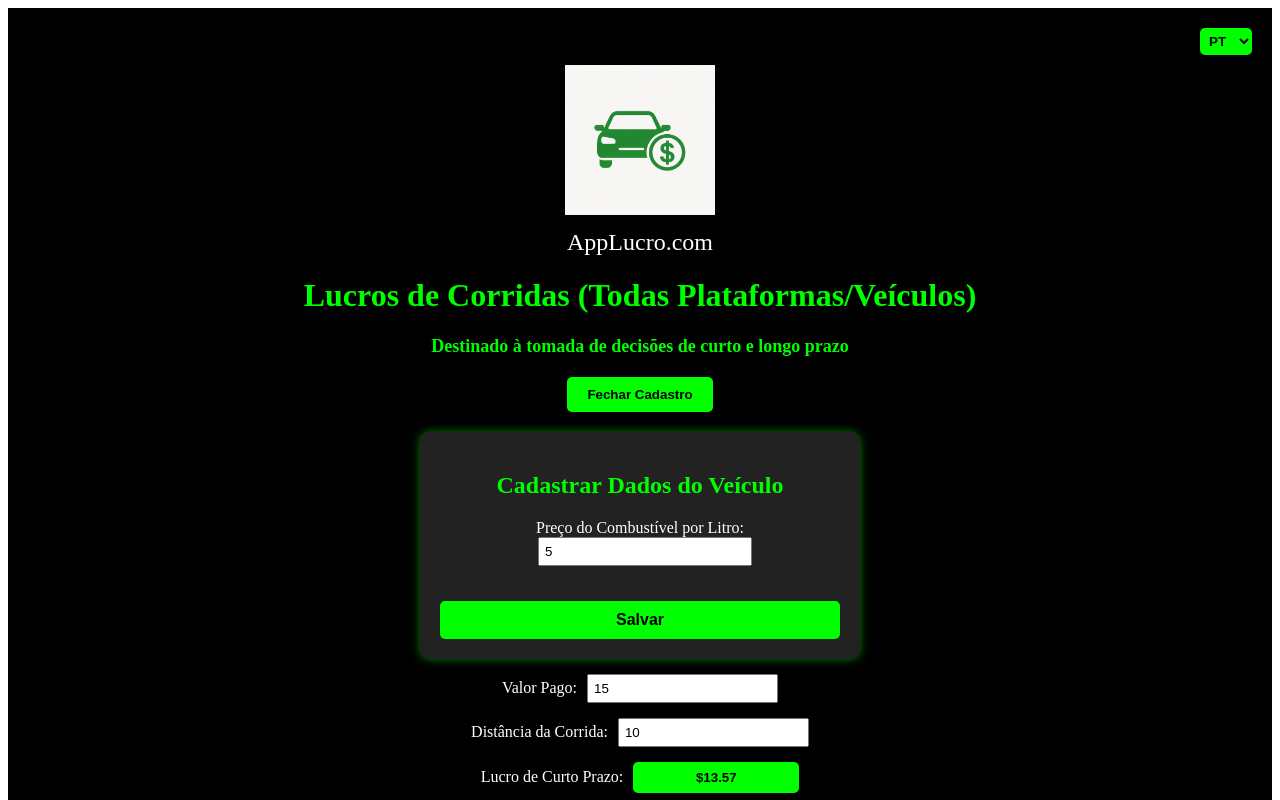
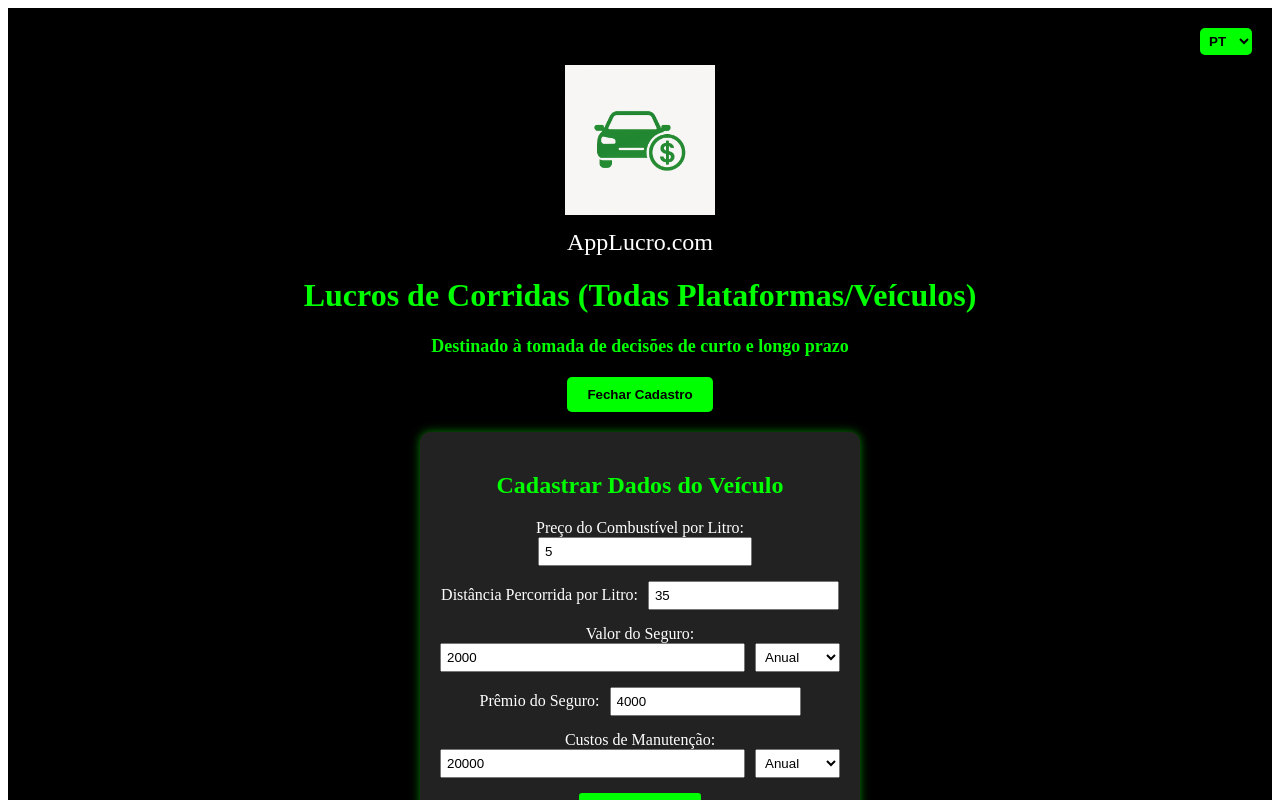
Before and after one commit to bracco42/AppLucro.com, a Next.js app: page / in a window 1280 px wide. Both pictures are taken after a click on the button "Cadastrar Dados do Veículo". Shown: the top 800 px of the page. Built offline with nearby package versions, Linux system fonts and the light colour scheme.

Commit message:
Update page.tsx - front end completo bug corrigido back end da tela pronto

```diff
--- a/app/page.tsx
+++ b/app/page.tsx
@@ -108,7 +108,7 @@ const translations = {
     }
   },
   zh: {
-    title: '行程利润计算器 (所有平台/车辆) [普通话]',
+    title: '行程利润计算器 (所有平台/车辆)',
     subtitle: '用于短期和长期决策',
     registerButton: '注册车辆数据',
     closeButton: '关闭',
@@ -570,7 +570,155 @@ export default function CalculoLucro() {
             />
           </div>
 
-          {/* ... (mantenha todos os outros campos do modal) */}
+          <div style={{ marginBottom: '15px' }}>
+            <label>{t.fuelEfficiency}</label>
+            <input
+              type="number"
+              value={kmPorLitro}
+              onChange={(e) => setKmPorLitro(e.target.value)}
+              style={{ marginLeft: '10px', padding: '5px' }}
+              min="0"
+            />
+          </div>
+
+          <div style={{ marginBottom: '15px' }}>
+            <label>{t.insuranceValue}</label>
+            <div style={{display: 'flex', alignItems: 'center', marginBottom: '5px'}}>
+              <input
+                type="number"
+                value={valorSeguro}
+                onChange={(e) => setValorSeguro(e.target.value)}
+                style={{ flex: 1, padding: '5px' }}
+                min="0"
+              />
+              <select
+                value={periodicidadeSeguro}
+                onChange={(e) => setPeriodicidadeSeguro(e.target.value as Periodicity)}
+                style={{ marginLeft: '10px', padding: '5px' }}
+              >
+                <option value="annual">{t.periodicityOptions.annual}</option>
+                <option value="monthly">{t.periodicityOptions.monthly}</option>
+                <option value="weekly">{t.periodicityOptions.weekly}</option>
+                <option value="daily">{t.periodicityOptions.daily}</option>
+              </select>
+            </div>
+          </div>
+
+          <div style={{ marginBottom: '15px' }}>
+            <label>{t.insurancePremium}</label>
+            <input
+              type="number"
+              value={premioSeguro}
+              onChange={(e) => setPremioSeguro(e.target.value)}
+              style={{ marginLeft: '10px', padding: '5px' }}
+              min="0"
+            />
+          </div>
+
+          <div style={{ marginBottom: '15px' }}>
+            <label>{t.maintenanceCosts}</label>
+            {custosManutencao.map((custo) => (
+              <div key={custo.id} style={{marginBottom: '10px'}}>
+                <div style={{display: 'flex', alignItems: 'center', marginBottom: '5px'}}>
+                  <input
+                    type="number"
+                    value={custo.valor}
+                    onChange={(e) => atualizarCustoManutencao(custo.id, 'valor', parseFloat(e.target.value) || 0)}
+                    style={{ flex: 1, padding: '5px' }}
+                    min="0"
+                  />
+                  <select
+                    value={custo.periodicity}
+                    onChange={(e) => atualizarCustoManutencao(custo.id, 'periodicity', e.target.value)}
+                    style={{ marginLeft: '10px', padding: '5px' }}
+                  >
+                    <option value="annual">{t.periodicityOptions.annual}</option>
+                    <option value="monthly">{t.periodicityOptions.monthly}</option>
+                    <option value="weekly">{t.periodicityOptions.weekly}</option>
+                    <option value="daily">{t.periodicityOptions.daily}</option>
+                  </select>
+                  {custosManutencao.length > 1 && (
+                    <button
+                      onClick={() => removerCustoManutencao(custo.id)}
+                      style={{
+                        marginLeft: '10px',
+                        padding: '5px 10px',
+                        backgroundColor: '#f00',
+                        color: '#fff',
+                        border: 'none',
+                        borderRadius: '3px',
+                        cursor: 'pointer'
+                      }}
+                    >
+                      {t.remove}
+                    </button>
+                  )}
+                </div>
+              </div>
+            ))}
+            <button
+              onClick={adicionarCustoManutencao}
+              style={{
+                marginTop: '5px',
+                padding: '5px 10px',
+                backgroundColor: '#0f0',
+                color: '#000',
+                border: 'none',
+                borderRadius: '3px',
+                fontWeight: 'bold',
+                cursor: 'pointer'
+              }}
+            >
+              {t.addCost}
+            </button>
+          </div>
+
+          <div style={{ marginBottom: '15px' }}>
+            <label>{t.distance}</label>
+            <div style={{display: 'flex', alignItems: 'center', marginBottom: '5px'}}>
+              <input
+                type="number"
+                value={distanciaPercorrida}
+                onChange={(e) => setDistanciaPercorrida(e.target.value)}
+                style={{ flex: 1, padding: '5px' }}
+                min="0"
+              />
+              <select
+                value={periodicidadeDistancia}
+                onChange={(e) => setPeriodicidadeDistancia(e.target.value as Periodicity)}
+                style={{ marginLeft: '10px', padding: '5px' }}
+              >
+                <option value="daily">{t.periodicityOptions.daily}</option>
+                <option value="weekly">{t.periodicityOptions.weekly}</option>
+                <option value="monthly">{t.periodicityOptions.monthly}</option>
+              </select>
+            </div>
+          </div>
+
+          {periodicidadeDistancia === 'daily' && (
+            <div style={{ marginBottom: '15px' }}>
+              <label>{t.workingDays}</label>
+              <input
+                type="number"
+                value={diasTrabalhadosPorSemana}
+                onChange={(e) => handleDiasTrabalhadosChange(e.target.value)}
+                style={{ marginLeft: '10px', padding: '5px' }}
+                min="1"
+                max="7"
+              />
+            </div>
+          )}
+
+          <div style={{ marginBottom: '15px' }}>
+            <label>{t.vehicleValue}</label>
+            <input
+              type="number"
+              value={valorVeiculo}
+              onChange={(e) => setValorVeiculo(e.target.value)}
+              style={{ marginLeft: '10px', padding: '5px' }}
+              min="0"
+            />
+          </div>
 
           <button
             onClick={() => setShowModal(false)}
```
